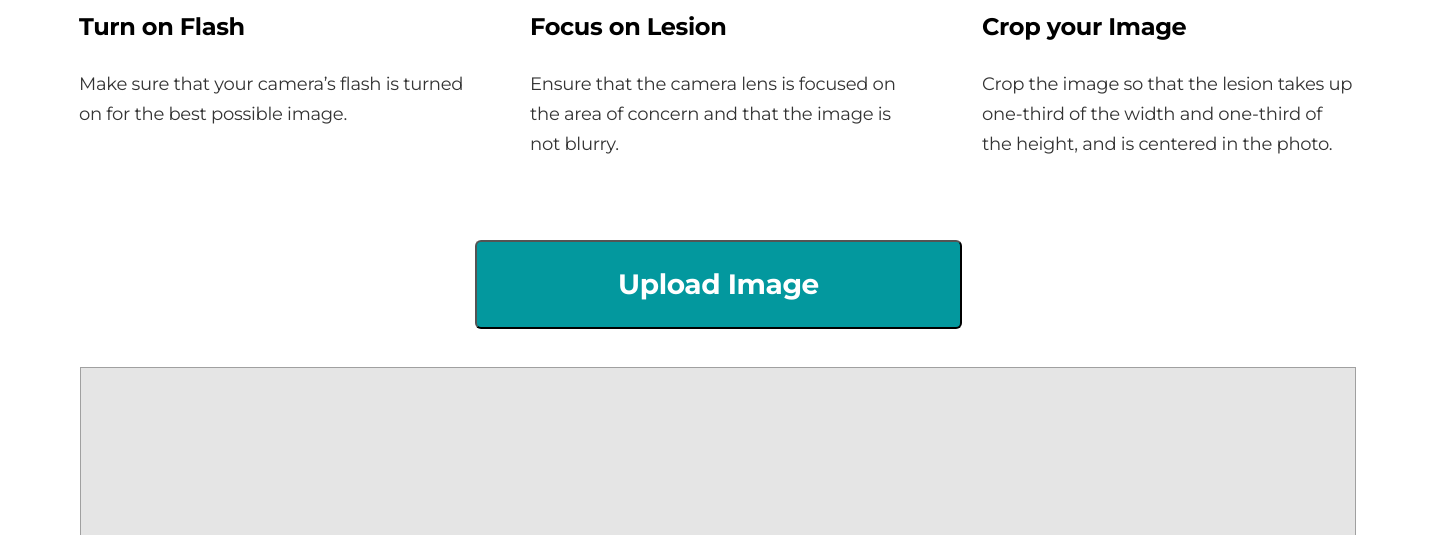
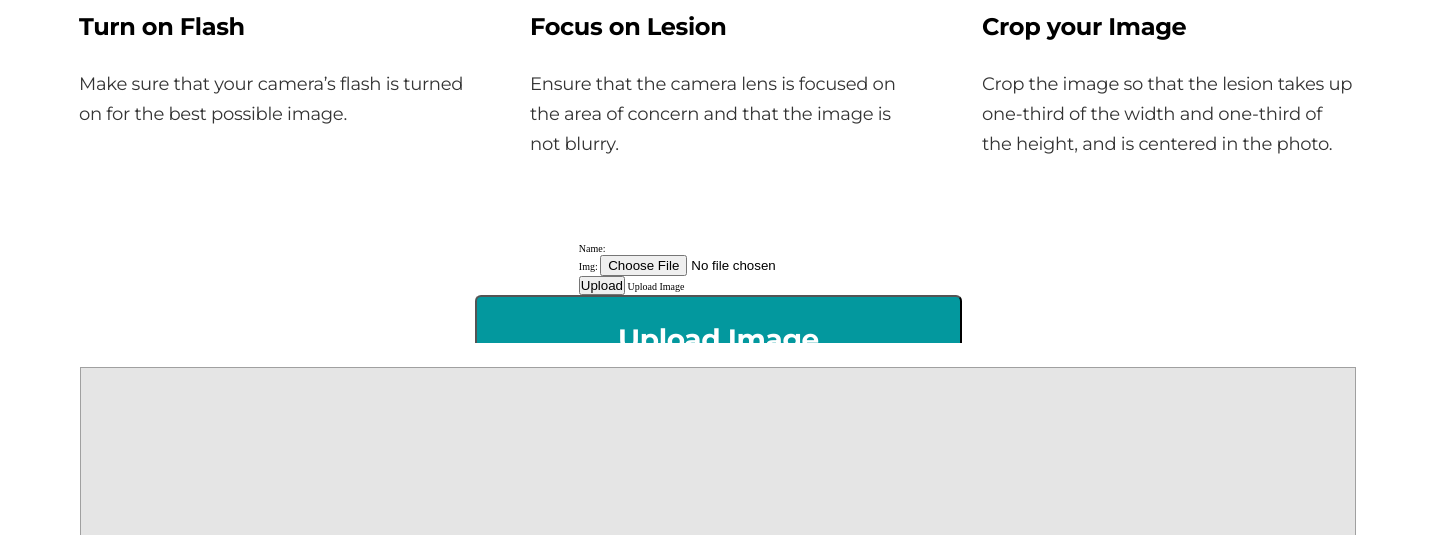
Before and after one commit to VanL15/Skin-tect, a Django app: page /start-scanning/ in a window 1440 px wide. Shown: the part 465-1000 px from the top of the page. Run offline with Django 4.2, Linux system fonts and the light colour scheme.

Commit message:
functional model predictions

```diff
--- a/mysite/myapp/forms.py
+++ b/mysite/myapp/forms.py
@@ -7,3 +7,9 @@
     class Meta:
         model = Image
         fields = ['name', 'img']
+
+class ImageForm2(forms.ModelForm):
+
+    class Meta:
+        model = Image
+        fields = ['name', 'img']
--- a/mysite/myapp/models.py
+++ b/mysite/myapp/models.py
@@ -2,5 +2,13 @@
 
 # Create your models here.
 class Image(models.Model):
-    name = models.CharField(max_length=50)
+    name = models.CharField(max_length=100)
     img = models.ImageField(upload_to='images/')
+
+    @classmethod
+    def create(cls, name):
+        Image = cls(name=name)
+        return Image
+
+    def __str__(self):
+        return self.name
--- a/predict.py
+++ b/mysite/myapp/predict.py
@@ -20,13 +20,12 @@
 
     return img_tensor
 
-if __name__ == "__main__":
+def predict(img_name):
     # load model
     model = load_model(r"C:\Users\james\Desktop\skin-tect.h5")
 
     # image path
-    FILE_NAME = "melanoma1.jfif"
-    img_path = f'Images\{FILE_NAME}'
+    img_path = f'{img_name}'
 
     # load a single image
     new_image = load_image(img_path)
@@ -37,3 +36,4 @@
     print(class_indicies[cls])
     confidence = float(preds_classes[0][cls]) * 100
     print(f"{round(confidence, 2)}% Confidence")
+    return class_indicies[cls], round(confidence, 2)
--- a/mysite/myapp/templates/Skin-tect/page-1/start-scanning.html
+++ b/mysite/myapp/templates/Skin-tect/page-1/start-scanning.html
@@ -36,6 +36,13 @@
           <p class="crop-the-image-so-that-the-lesion-takes-up-one-third-of-the-width-and-one-third-of-the-height-and-is-centered-in-the-photo-AiZ"leaf">Crop the image so that the lesion takes up one-third of the width and one-third of the height, and is centered in the photo.</p>
         </div>
       </div>
+      <form id="uploadbanner" enctype="multipart/form-data" method="post" action="#">
+        {% csrf_token %}
+        {{ form.as_p }}
+        <button type="submit">Upload</button>
+        <input type="file"  accept="image/*" name="image" id="file" onchange="loadFile(event)" style="display: none;">
+        <label for="file" class="button-xKf"leaf">Upload Image</label>
+      </form>
       <button class="button-caZ"leaf" onClick="window.location.href='results.html';">Upload Image</button>
     </div>
     <div class="navigation-c-cDB"row">
--- a/mysite/myapp/views.py
+++ b/mysite/myapp/views.py
@@ -1,13 +1,23 @@
 from django.http import HttpResponse
 from django.shortcuts import render, redirect
 from .forms import *
+from .predict import predict
 
 # Create your views here.
 def index(request):
     return render(request, "homepage.html")
 
 def start_scanning(request):
-    return render(request, "start-scanning.html")
+    if request.method == 'POST':
+        form = ImageForm2(request.POST, request.FILES)
+        if form.is_valid():
+            form.save()
+            img_obj = form.instance
+            print(predict(r"C:\Users\james\Desktop\skin-cancer-validation\mysite\media\images" + "\\" + str(img_obj)))
+            return render(request, ('results.html'))
+    else:
+        form = ImageForm()
+    return render(request, "start-scanning.html", {'form' : form})
 
 def create_account(request):
     return render(request, "healthcare-create-account.html")
@@ -26,8 +36,8 @@
         form = ImageForm(request.POST, request.FILES)
         if form.is_valid():
             form.save()
-            print("FUCKER")
-            return redirect('submitted')
+            img_obj = form.instance
+            return render(request, ('healthcare-submitted.html'))
     else:
         form = ImageForm()
     return render(request, 'provider-scan.html', {'form' : form})
```
Also changed, not shown: mysite/myapp/migrations/0001_initial.py (added).
